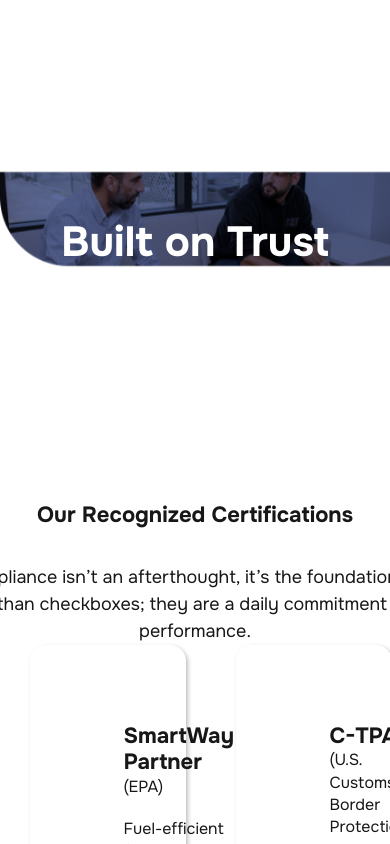
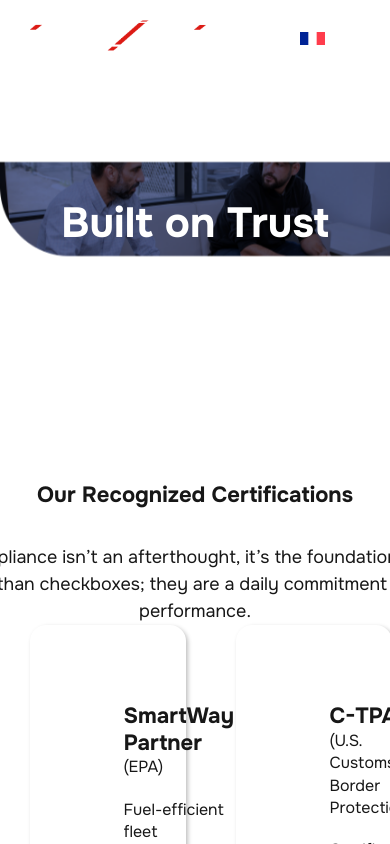
Before and after one commit to anchal12flyde/transexpert, a Next.js app: page /certifications in a window 390 px wide. Built offline with nearby package versions, Linux system fonts and the light colour scheme.

Commit message:
added x in hero section 2

```diff
--- a/src/app/about/page.js
+++ b/src/app/about/page.js
@@ -4,15 +4,40 @@ import AboutHero from "@/components/about/AboutHeroSection";
 import LeadershipSection from "@/components/about/Leadership";
 import Relaibility from "@/components/about/Relaibility";
 import CardsSection from "@/components/about/OurValues";
+import { useEffect, useRef, useState } from "react";
+import Footer from "@/components/footer/page";
 
 export default function page() {
+  const [isScrolled, setIsScrolled] = useState(false);
+  const containerRef = useRef(null);
+
+  useEffect(() => {
+    const container = containerRef.current;
+    if (!container) return;
+
+    const handleScroll = () => {
+      setIsScrolled(container.scrollTop > 50);
+    };
+
+    // Attach listener to the container
+    container.addEventListener("scroll", handleScroll, { passive: true });
+
+    // Call once for initial state
+    handleScroll();
+
+    // Cleanup
+    return () => {
+      container.removeEventListener("scroll", handleScroll);
+    };
+  }, []);
   return (
-    <div>
-      <Header />
-      <AboutHero />
+    <div className="mainCon" ref={containerRef}>
+      {isScrolled && <Header isScrolled={isScrolled} />}
+      <AboutHero isScrolled={isScrolled} />
       <CardsSection />
-      <LeadershipSection />
+      {/* <LeadershipSection /> */}
       <Relaibility />
+      <Footer />
     </div>
   );
 }
--- a/src/app/globals.css
+++ b/src/app/globals.css
@@ -195,6 +195,13 @@ body::-webkit-scrollbar {
   font-weight: 600;
   line-height: normal;
   letter-spacing: 0.84px;
+}
+
+@media screen and (max-width: 700px) {
+  .hero-heading {
+    font-size: 36px;
+    margin-top: 2cm;
+  }
 }
 
 .hero-description {
@@ -428,10 +435,138 @@ body::-webkit-scrollbar {
   justify-content: center;
   height: auto;
 }
+
+.arrow-img1 {
+  position: absolute;
+  bottom: 10px;
+  right: 10px;
+  z-index: 2;
+  width: 30px !important;
+  height: 30px !important;
+  transition: transform 0.5s ease, bottom 0.5s ease;
+
+}
+
+.card1 {
+  position: relative;
+  border-radius: 14px;
+  overflow: hidden;
+  box-shadow: 0 4px 12px rgba(0, 0, 0, 0.25);
+  cursor: pointer;
+
+}
+
+.card1 img {
+  width: 100%;
+  height: 100%;
+  object-fit: cover;
+  transition: transform 0.5s ease;
+}
+
+.card-overlay1 {
+  position: absolute;
+  bottom: 0;
+  left: 0;
+  width: 100%;
+  height: 40%;
+  background: rgba(255, 255, 255, 0.9);
+  transition: bottom 0.5s ease;
+  z-index: 10;
+  /* border: 2px solid red; */
+}
+
+.card-overlay1 .card-content {
+
+
+  padding-top: 10px;
+  color: #000;
+  line-height: 1;
+}
+
+.card-overlay1 .card-content h3 {
+  margin: 0;
+  font-size: 1.2rem;
+  font-weight: bold;
+  padding-left: 10px;
+  padding-right: 10px;
+  /* border: 1px solid red; */
+}
+
+.card-overlay1 .card-content p {
+  margin-top: 0.5rem;
+  font-size: 0.9rem;
+}
+
+.card-overlay1 .x-icon {
+  position: absolute;
+  bottom: 0px;
+  right: 0px;
+
+  width: 50px !important;
+  height: 50px !important;
+}
+
+.blended-top::before {
+  content: "";
+  position: absolute;
+  top: -150px;
+  left: 0;
+  width: 100%;
+  height: 150px;
+  background: linear-gradient(
+    to bottom,
+    rgba(0, 0, 0, 0) 0%,
+    rgba(0, 0, 0, 0.2) 25%,
+    rgba(0, 0, 0, 0.5) 50%,
+    rgba(0, 0, 0, 0.8) 75%,
+    #000 100%
+  );
+  z-index: 1;
+  pointer-events: none;
+}
+
+.bgMob {
+  display: none;
+}
+
+.overlay-X-Mob {
+  position: absolute;
+
+  width: 100%;
+  aspect-ratio: 1;
+  /* border: 10px solid red; */
+  z-index: 100;
+  bottom: -0.5cm;
+  left: 0;
+  right: 0;
+
+  background-image: url("../../public/images/assets/x.png");
+  background-position: -2cm center;
+  background-repeat: no-repeat;
+  background-size: 200% auto;
+  /* background: linear-gradient(180deg, rgba(39, 57, 122, 0.00) 0%, #27397A 91.67%); */
+}
+
+.overlay-X-Mob::after {
+  position: absolute;
+  content: "";
+  bottom: 0;
+  right: 0;
+  left: 0;
+  background: linear-gradient(180deg, rgba(39, 57, 122, 0) 0%, #27397a 91.67%);
+  z-index: 1000;
+  /* border: 2px solid red; */
+  height: 5cm;
+}
+
 @media (max-width: 768px) {
   .testimonial-cards .card:first-child,
   .testimonial-cards {
     display: none;
+  }
+  .bgMob {
+    display: flex;
+    background: linear-gradient(180deg, rgba(39, 57, 122, 0) 0%, #27397a 0.67%);
   }
 }
 .star-rating {
@@ -789,7 +924,7 @@ body::-webkit-scrollbar {
 .industries-container {
   margin: 0 auto;
   display: flex;
-  flex-direction: column;
+  flex-direction: column-reverse;
   gap: 6rem;
 }
 
@@ -812,9 +947,23 @@ body::-webkit-scrollbar {
   flex: 1.2;
   padding-left: 13vh;
 }
+
+.industries-cards {
+  flex: 1;
+  display: flex;
+  flex-direction: column;
+  gap: 1rem;
+}
 @media (max-width: 768px) {
   .industries-text {
     padding-left: 3.5vh;
+  }
+
+  .industries-cards {
+    flex: 1;
+    display: flex;
+    flex-direction: row;
+    gap: 1rem;
   }
 }
 
@@ -824,12 +973,9 @@ body::-webkit-scrollbar {
   }
 }
 
-.industries-cards {
-  flex: 1;
-  display: flex;
-  flex-direction: column;
-  gap: 1rem;
-}
+
+
+
 
 .industry-card {
   position: relative;
--- a/src/components/about/AboutHeroSection.jsx
+++ b/src/components/about/AboutHeroSection.jsx
@@ -1,8 +1,17 @@
 "use client";
 
-export default function AboutHero() {
+import Header from "../home/Header";
+
+export default function AboutHero({ isScrolled }) {
   return (
     <section className="about-hero-section">
+      {!isScrolled && (
+        <div
+          className={`fixed top-0 left-0 w-full z-50 transition-all duration-300`}
+        >
+          <Header />
+        </div>
+      )}
       {/* Background Image */}
       <div className="about-hero-bg">
         <div className="about-hero-overlay"></div>
--- a/src/components/about/Relaibility.jsx
+++ b/src/components/about/Relaibility.jsx
@@ -4,7 +4,7 @@ import Image from "next/image";
 const Relaibility = () => {
   return (
     <>
-      <div className="global-container">
+      <div className="global-container mb-[78px]">
         <section className="careers-banner careers-banner_border">
           <div className="careers-content-wrapper drive_div">
             {/* Left Image */}
--- a/src/components/home/Header.jsx
+++ b/src/components/home/Header.jsx
@@ -32,13 +32,23 @@ export default function Header({ isScrolled = false }) {
               isScrolled ? "!text-primary-color " : "text-white"
             }`}
           >
-            <Link href="/about">About Us</Link>
-            <Link href="#">Services</Link>
-            <Link href="#">Sustainability</Link>
-            <Link href="#">Careers</Link>
-            <Link href="#">Get a quote</Link>
+            <Link href="/about" className="sm:block hidden">
+              About Us
+            </Link>
+            <Link href="#" className="sm:block hidden">
+              Services
+            </Link>
+            <Link href="#" className="sm:block hidden">
+              Sustainability
+            </Link>
+            <Link href="#" className="sm:block hidden">
+              Careers
+            </Link>
+            <Link href="#" className="sm:block hidden">
+              Get a quote
+            </Link>
 
-            <div className="flex gap-10 " >
+            <div className="sm:flex sm:gap-10 hidden  ">
               <div className="hero-button flex items-center gap-2 ">
                 <Image
                   src="/images/assets/Frame.svg"
@@ -59,6 +69,22 @@ export default function Header({ isScrolled = false }) {
                 </button>
               </Link>
             </div>
+
+            <div className="flex items-center gap-5 sm:hidden ">
+              <Image
+                src="/images/assets/Frame.svg"
+                width={25}
+                height={52}
+                alt="flag"
+              />
+
+              <Image
+                src="/images/hamburger.png"
+                width={15}
+                height={52}
+                alt="hamburger"
+              />
+            </div>
           </nav>
         </div>
       </div>
--- a/src/components/home/MapReach.jsx
+++ b/src/components/home/MapReach.jsx
@@ -2,7 +2,14 @@
 
 export default function MapReach() {
   return (
-    <div className="flex items-end">
+    <div className="flex flex-col sm:flex-row items-end p-[3.5vh]  ">
+      <h2 className="heading sm:hidden ">
+        Geographical Coverage & Infrastructure
+      </h2>
+      <p className="card_subheading sm:hidden ">
+        We move freight across Canada, the USA, and Mexico with speed and
+        reliability.
+      </p>
       <div>
         <video
           src="/images/videos/map.mp4"
@@ -14,8 +21,10 @@ export default function MapReach() {
         />
       </div>
       <div className="text-box mb-20">
-        <h2 className="heading">Geographical Coverage & Infrastructure</h2>
-        <p className="card_subheading">
+        <h2 className="hidden sm:block heading">
+          Geographical Coverage & Infrastructure
+        </h2>
+        <p className=" hidden sm:block card_subheading">
           We move freight across Canada, the USA, and Mexico with speed and
           reliability.
         </p>
```
Also changed, not shown: src/components/home/HeroSection.jsx (+113 -45 lines), public/images/bgMob.png (added), public/images/hamburger.png (added), src/components/home/Industries.jsx (line endings or trailing spaces).
